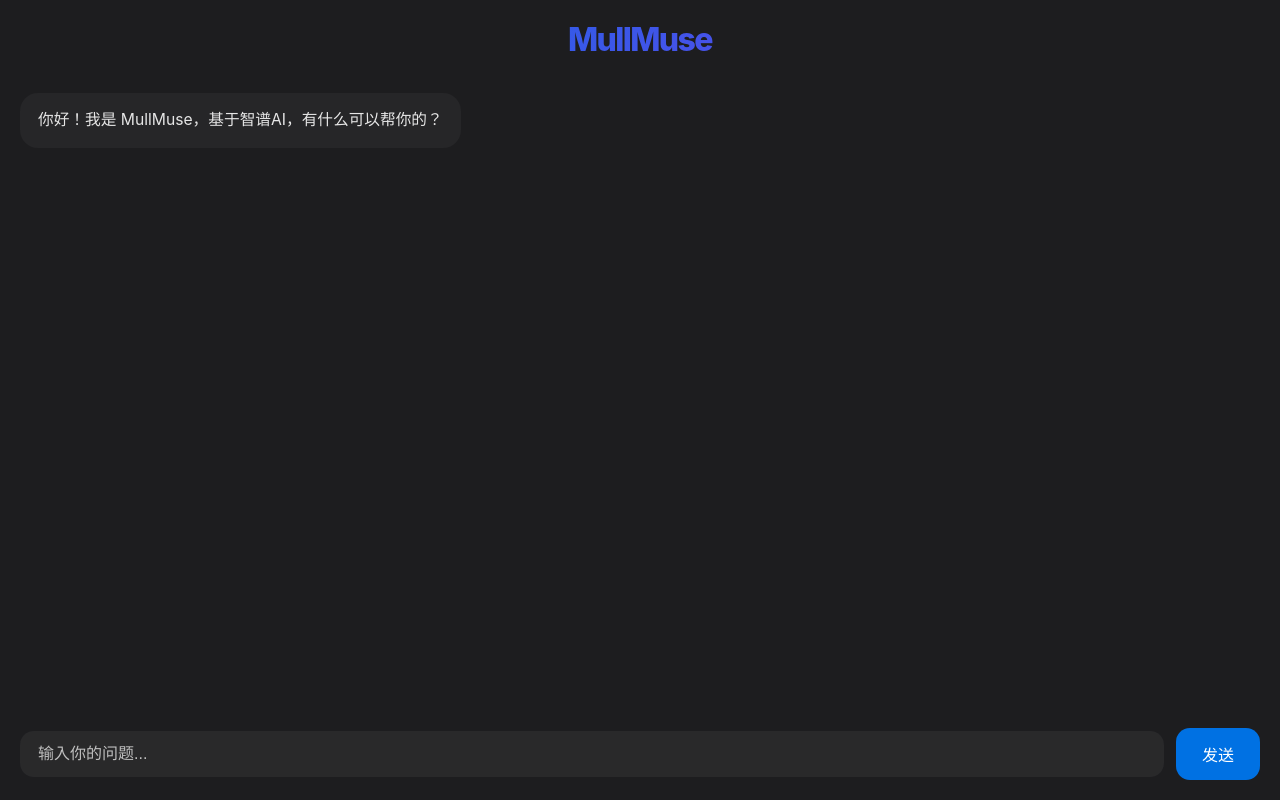
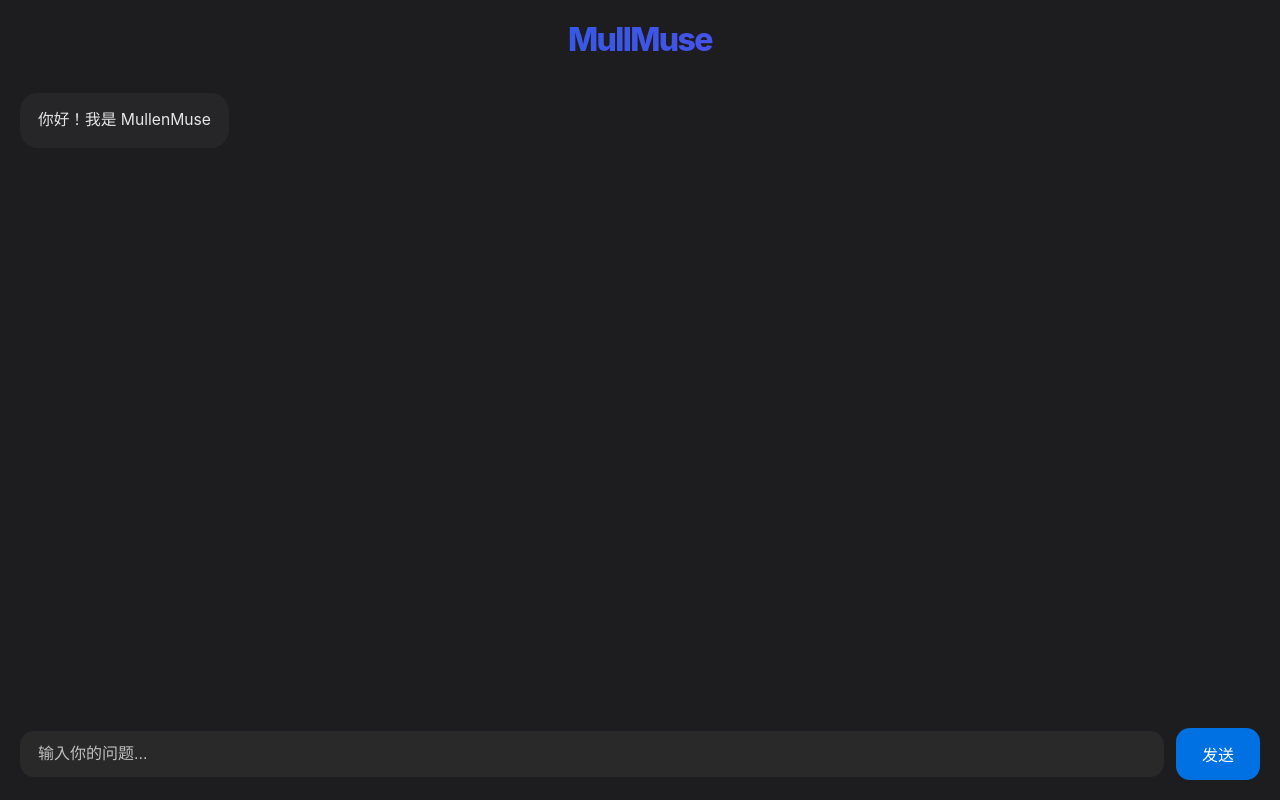
Before and after one commit to STACKOVATE/MullenMuse, a Vue app in the folder frontend/: page / in a window 1280 px wide. Built offline with nearby package versions, Linux system fonts and the light colour scheme; no server answers.

Commit message:
biangeng

```diff
--- a/frontend/src/App.vue
+++ b/frontend/src/App.vue
@@ -35,7 +35,7 @@
 const ZHIPU_API_KEY = import.meta.env.VITE_ZHIPU_KEY
 
 const messages = ref([
-  { role: 'assistant', content: '你好！我是 MullMuse，基于智谱AI，有什么可以帮你的？' }
+  { role: 'assistant', content: '你好！我是 MullenMuse' }
 ])
 const inputText = ref('')
 const loading = ref(false)
@@ -46,7 +46,7 @@
   if (!ZHIPU_API_KEY) {
     messages.value.push({
       role: 'assistant',
-      content: '未找到智谱AI密钥。'
+      content: '未找到密钥。'
     })
     return
   }
```
